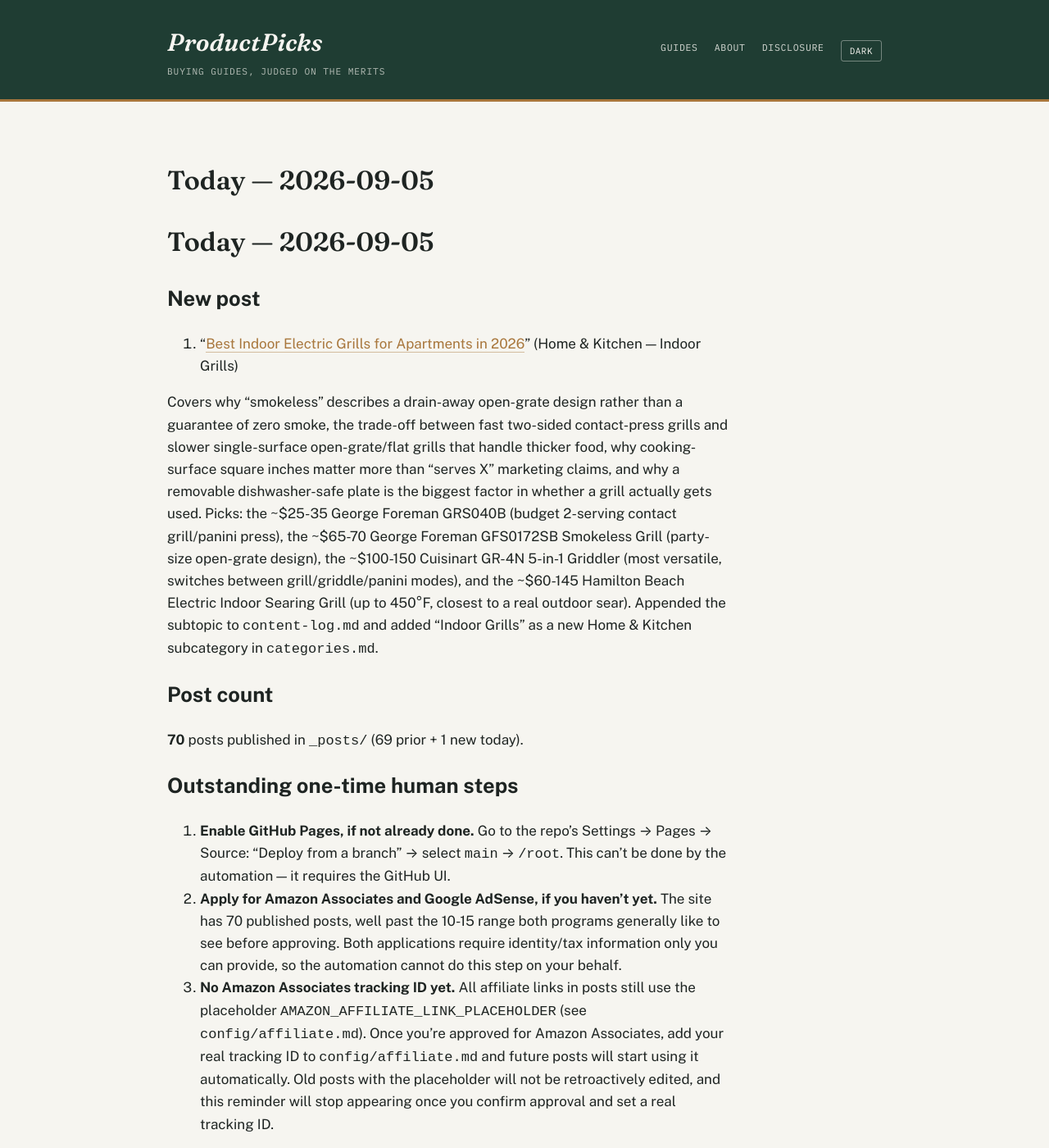
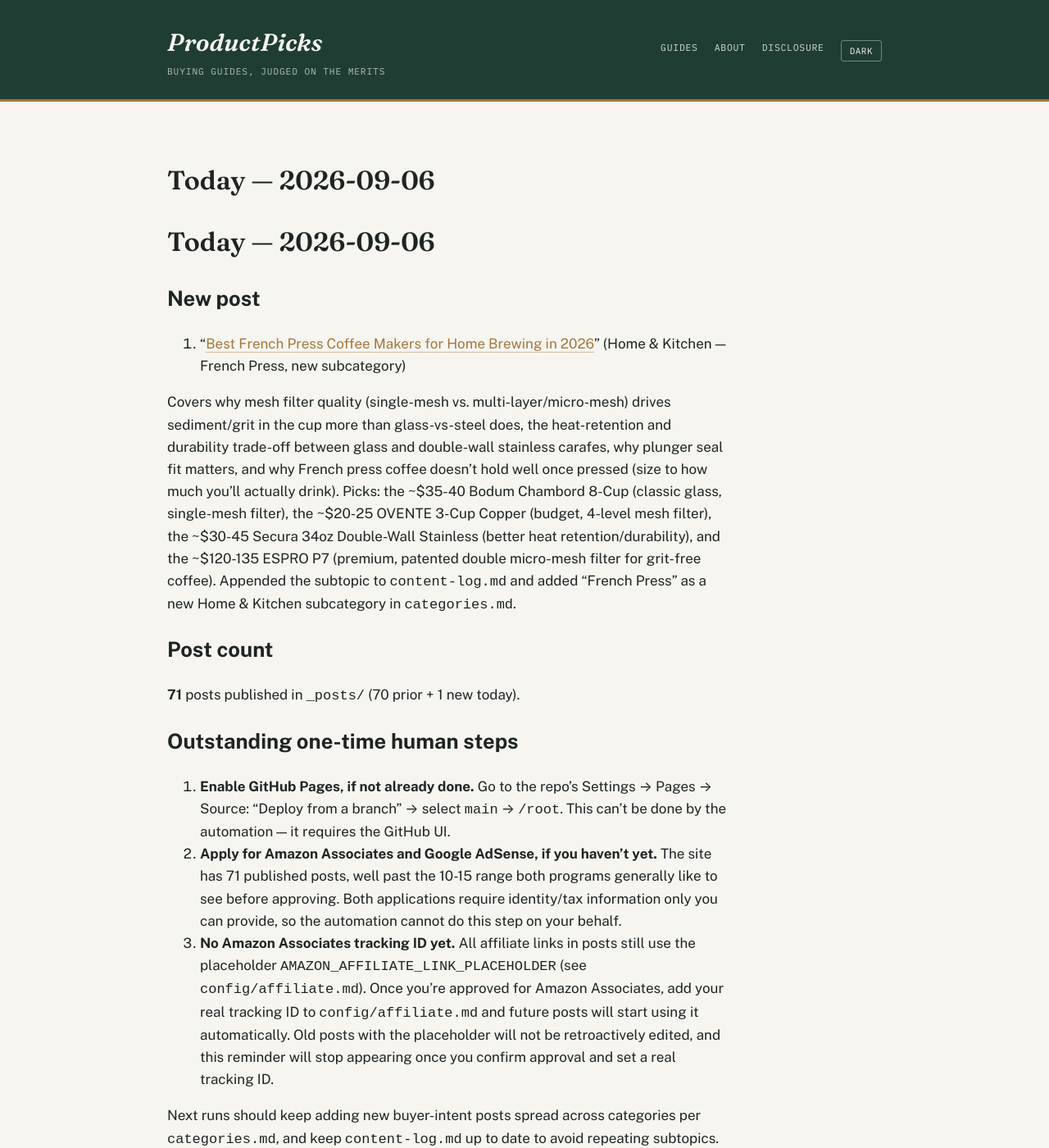
Before and after one commit to ajith198/ProductPicks, a Jekyll site: the page built from today.md, in a window 1280 px wide and 1400 px high. Shown: the whole window at 82% size. Built offline with Jekyll 4.4.1, drawn with Linux system fonts in a browser that asks for light colours; our own code applies the rules of GitHub Pages for plain Markdown files.

Commit message:
daily: 2026-09-06 new post + log update
Add French Press buying guide (new Home & Kitchen subcategory),
update content-log.md and categories.md, refresh today.md/TODAY.md.

Co-Authored-By: Claude Sonnet 5 <noreply@anthropic.com>
Claude-Session: https://claude.ai/code/session_01Gx7uU8KoSdaZdEqgGhCQCm

```diff
--- a/categories.md
+++ b/categories.md
@@ -1,6 +1,6 @@
 # Categories & expansion strategy
 
-**Status: multi-category, as of 2026-07-12. Updated 2026-09-05.** ProductPicks started as a pickleball-only site (see `niche.md` for that original research). This file governs the site now that it has expanded into multiple product verticals, and is the doc future automated/daily runs should consult when choosing what to write next.
+**Status: multi-category, as of 2026-07-12. Updated 2026-09-06.** ProductPicks started as a pickleball-only site (see `niche.md` for that original research). This file governs the site now that it has expanded into multiple product verticals, and is the doc future automated/daily runs should consult when choosing what to write next.
 
 ## Front matter taxonomy
 
@@ -20,7 +20,7 @@ These two fields drive the Category / Type / Year filters in the search bar on t
 | Category | Subcategories covered so far |
 |---|---|
 | Sports | Pickleball, Soccer, Tennis, Cycling, Running, Yoga, Golf, Basketball, Badminton, Swimming, Baseball, Fitness, Volleyball, Climbing, Table Tennis |
-| Home & Kitchen | Coffee Makers, Electric Kettles, Blenders, Air Fryers, Toaster Ovens, Rice Cookers, Stand Mixers, Robot Vacuums, Espresso Machines, Pressure Cookers, Food Processors, Knife Sets, Cast Iron Skillets, Dutch Ovens, Coffee Grinders, Water Filter Pitchers, Cordless Stick Vacuums, Vacuum Sealers, Slow Cookers, Meat Thermometers, Indoor Grills |
+| Home & Kitchen | Coffee Makers, Electric Kettles, Blenders, Air Fryers, Toaster Ovens, Rice Cookers, Stand Mixers, Robot Vacuums, Espresso Machines, Pressure Cookers, Food Processors, Knife Sets, Cast Iron Skillets, Dutch Ovens, Coffee Grinders, Water Filter Pitchers, Cordless Stick Vacuums, Vacuum Sealers, Slow Cookers, Meat Thermometers, Indoor Grills, French Press |
 | Outdoor & Recreation | Camping Tents, Sleeping Bags, Headlamps, Hiking Boots, Camp Stoves, Water Filters, Trekking Poles, Coolers, Backpacking Backpacks, Camp Chairs, Camping Lanterns, Fishing, Rain Jackets, Binoculars, Paddleboards, Kayaks, Life Jackets (PFDs), Hydration Packs, Sleeping Pads, Hammocks, Daypacks, Water Bottles |
 
 New subcategories can be added freely within an existing category. New top-level categories should only be added when there's a genuine cluster of buyer-intent content planned for it (not a one-off post) — keep the category list short enough that the dropdown filter stays useful.
--- a/today.md
+++ b/today.md
@@ -1,19 +1,19 @@
-# Today — 2026-09-05
+# Today — 2026-09-06
 
 ## New post
 
-1. "[Best Indoor Electric Grills for Apartments in 2026](/home-kitchen/buying-guides/best-indoor-electric-grills-for-apartments/)" (Home & Kitchen — Indoor Grills)
+1. "[Best French Press Coffee Makers for Home Brewing in 2026](/home-kitchen/buying-guides/best-french-press-coffee-makers-for-home-brewing/)" (Home & Kitchen — French Press, new subcategory)
 
-Covers why "smokeless" describes a drain-away open-grate design rather than a guarantee of zero smoke, the trade-off between fast two-sided contact-press grills and slower single-surface open-grate/flat grills that handle thicker food, why cooking-surface square inches matter more than "serves X" marketing claims, and why a removable dishwasher-safe plate is the biggest factor in whether a grill actually gets used. Picks: the ~$25-35 George Foreman GRS040B (budget 2-serving contact grill/panini press), the ~$65-70 George Foreman GFS0172SB Smokeless Grill (party-size open-grate design), the ~$100-150 Cuisinart GR-4N 5-in-1 Griddler (most versatile, switches between grill/griddle/panini modes), and the ~$60-145 Hamilton Beach Electric Indoor Searing Grill (up to 450°F, closest to a real outdoor sear). Appended the subtopic to `content-log.md` and added "Indoor Grills" as a new Home & Kitchen subcategory in `categories.md`.
+Covers why mesh filter quality (single-mesh vs. multi-layer/micro-mesh) drives sediment/grit in the cup more than glass-vs-steel does, the heat-retention and durability trade-off between glass and double-wall stainless carafes, why plunger seal fit matters, and why French press coffee doesn't hold well once pressed (size to how much you'll actually drink). Picks: the ~$35-40 Bodum Chambord 8-Cup (classic glass, single-mesh filter), the ~$20-25 OVENTE 3-Cup Copper (budget, 4-level mesh filter), the ~$30-45 Secura 34oz Double-Wall Stainless (better heat retention/durability), and the ~$120-135 ESPRO P7 (premium, patented double micro-mesh filter for grit-free coffee). Appended the subtopic to `content-log.md` and added "French Press" as a new Home & Kitchen subcategory in `categories.md`.
 
 ## Post count
 
-**70** posts published in `_posts/` (69 prior + 1 new today).
+**71** posts published in `_posts/` (70 prior + 1 new today).
 
 ## Outstanding one-time human steps
 
 1. **Enable GitHub Pages, if not already done.** Go to the repo's Settings → Pages → Source: "Deploy from a branch" → select `main` → `/root`. This can't be done by the automation — it requires the GitHub UI.
-2. **Apply for Amazon Associates and Google AdSense, if you haven't yet.** The site has 70 published posts, well past the 10-15 range both programs generally like to see before approving. Both applications require identity/tax information only you can provide, so the automation cannot do this step on your behalf.
+2. **Apply for Amazon Associates and Google AdSense, if you haven't yet.** The site has 71 published posts, well past the 10-15 range both programs generally like to see before approving. Both applications require identity/tax information only you can provide, so the automation cannot do this step on your behalf.
 3. **No Amazon Associates tracking ID yet.** All affiliate links in posts still use the placeholder `AMAZON_AFFILIATE_LINK_PLACEHOLDER` (see `config/affiliate.md`). Once you're approved for Amazon Associates, add your real tracking ID to `config/affiliate.md` and future posts will start using it automatically. Old posts with the placeholder will not be retroactively edited, and this reminder will stop appearing once you confirm approval and set a real tracking ID.
 
 Next runs should keep adding new buyer-intent posts spread across categories per `categories.md`, and keep `content-log.md` up to date to avoid repeating subtopics.
```
Also changed, not shown: TODAY.md (+2 -2 lines), _posts/2026-09-06-best-french-press-coffee-makers-for-home-brewing.md (added, +51 -0 lines), content-log.md (+1 -0 lines).
